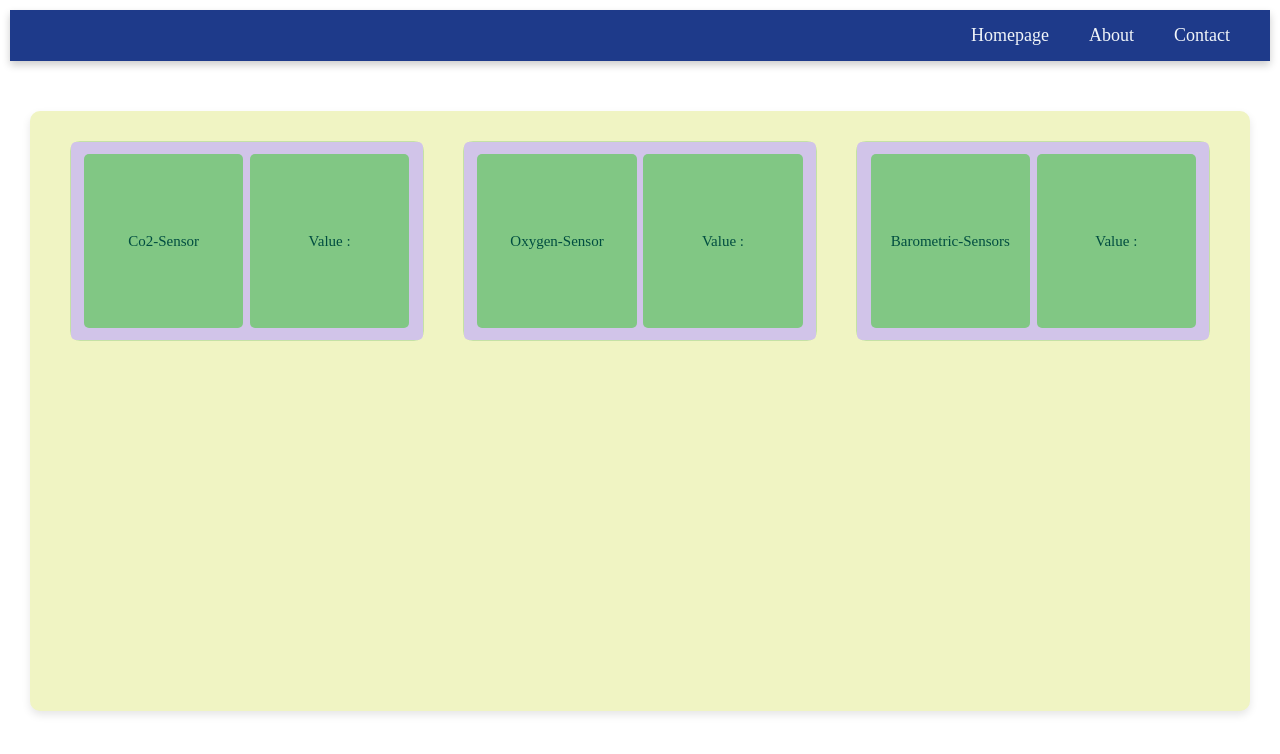
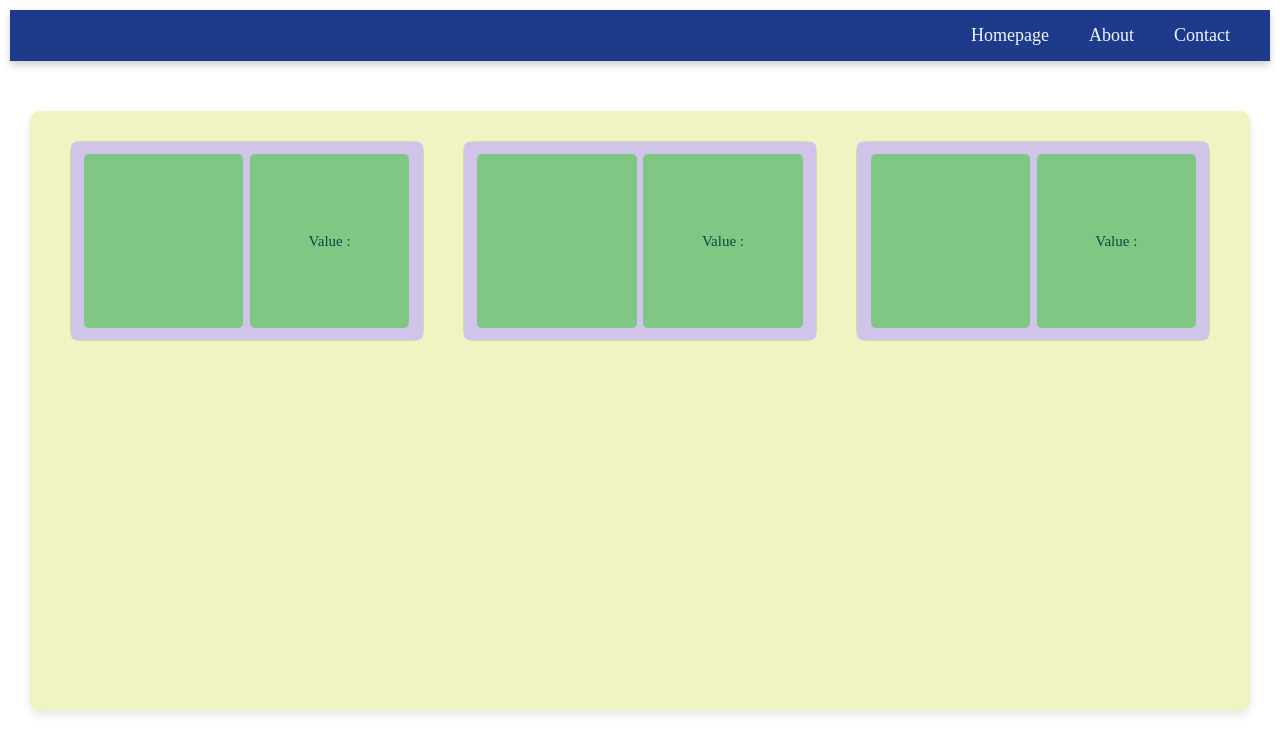
Before and after one commit to Developerganesh01/Final-capstone, a React (Create React App) app: page /Environment in a window 1280 px wide. Shown: the top 754 px of the page. Built offline with nearby package versions, Linux system fonts and the light colour scheme; no server answers; the database is empty.

Commit message:
bug fix and fixes

```diff
--- a/src/pages/SensorList.jsx
+++ b/src/pages/SensorList.jsx
@@ -6,40 +6,39 @@ import Sensor from '../components/Sensor';
 export default function SensorList()
 {
   const params=useParams();
-  // console.log(params);
   const[sensorlist,setSensorList]=useState([]);
-  // const[error,setError]=useState(false);
-  // const[loading,setloading]=useState(true);
   useEffect(function(){
     async function getlist(){
       try{
-        //params.type will give type
         let list=null;
         switch(params.type)
         {
-          //'Nutrient dosing ','grow light ','Environment'
-          case 'Nutrient dosing':list=await import('../data/nutrientMonitoringSensors.json');
-                                 break;
-          case 'grow light':list=await import('../data/growLightMonitoringSensors.json');
-                                 break;
-          case 'Environment':list=await import('../data/environmentMonitoringSensors.json');
-                                 break;
-          default:throw new Error('invalid url');
+          case 'Nutrient-dosing':
+            list=await import('../data/nutrientMonitoringSensors.json');
+            break;
+          case 'grow-light':
+            list=await import('../data/growLightMonitoringSensors.json');
+            break;
+          case 'Environment':
+            list=await import('../data/environmentMonitoringSensors.json');
+            break;
+          default:
+            throw new Error('invalid url');
         }
         if(!list)
         {
           throw new Error('something went wrong try again ');
         }
-        // console.log(list);
-        // console.log(typeof(list));
+        let ct=0;
        const newlist=list.default.map(item=>
-        (
-          <div className={styles.sensorcontainer}>
-            <Link to={`/${item.href}/${item.collection}`}>
-              <Sensor title={item.href}/>
+       {
+        ct=ct+1;
+         return(<div className={styles.sensorcontainer} key={ct}>
+            <Link to={`/${params.type}/${item.href}/live`}>
+              <Sensor firebaseRTDBPath={item.href} />
             </Link>
-         </div>
-       ));
+         </div>);
+      });
        setSensorList(newlist);
       }
       catch(err)
```
